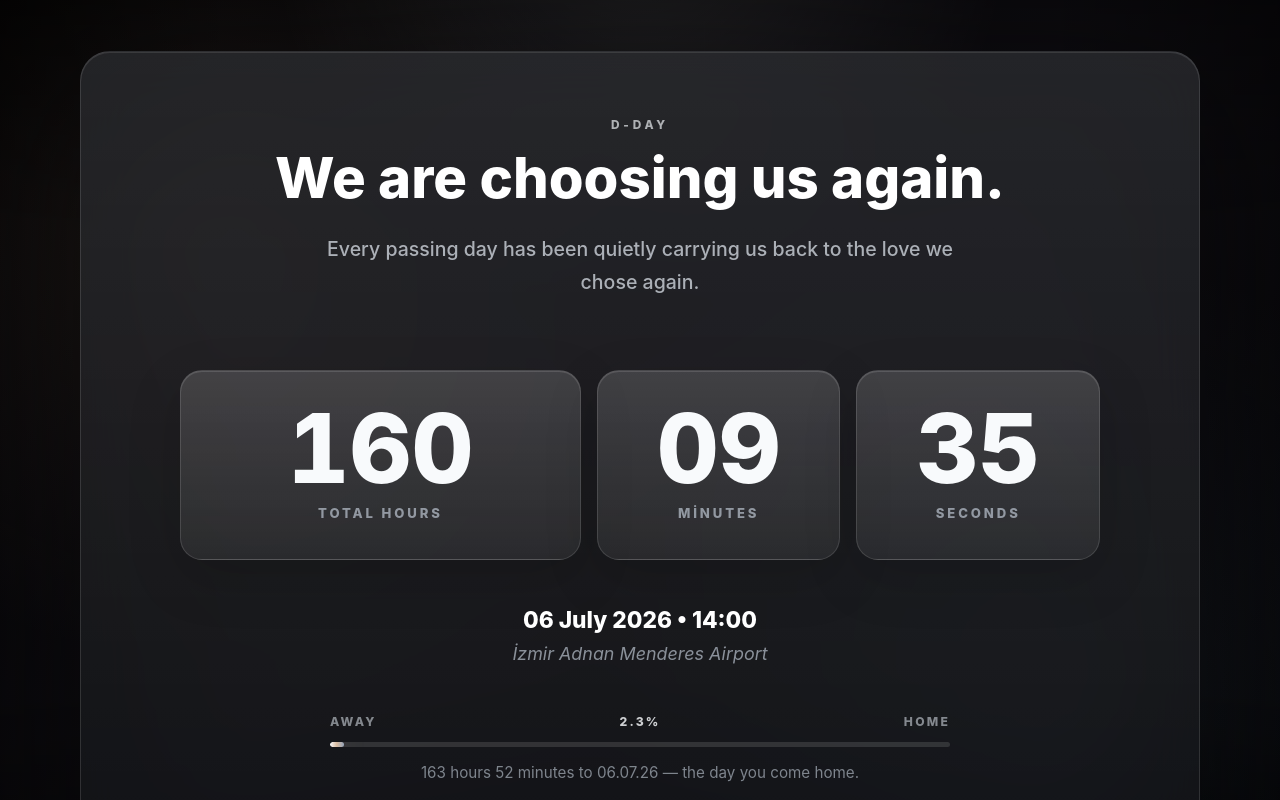
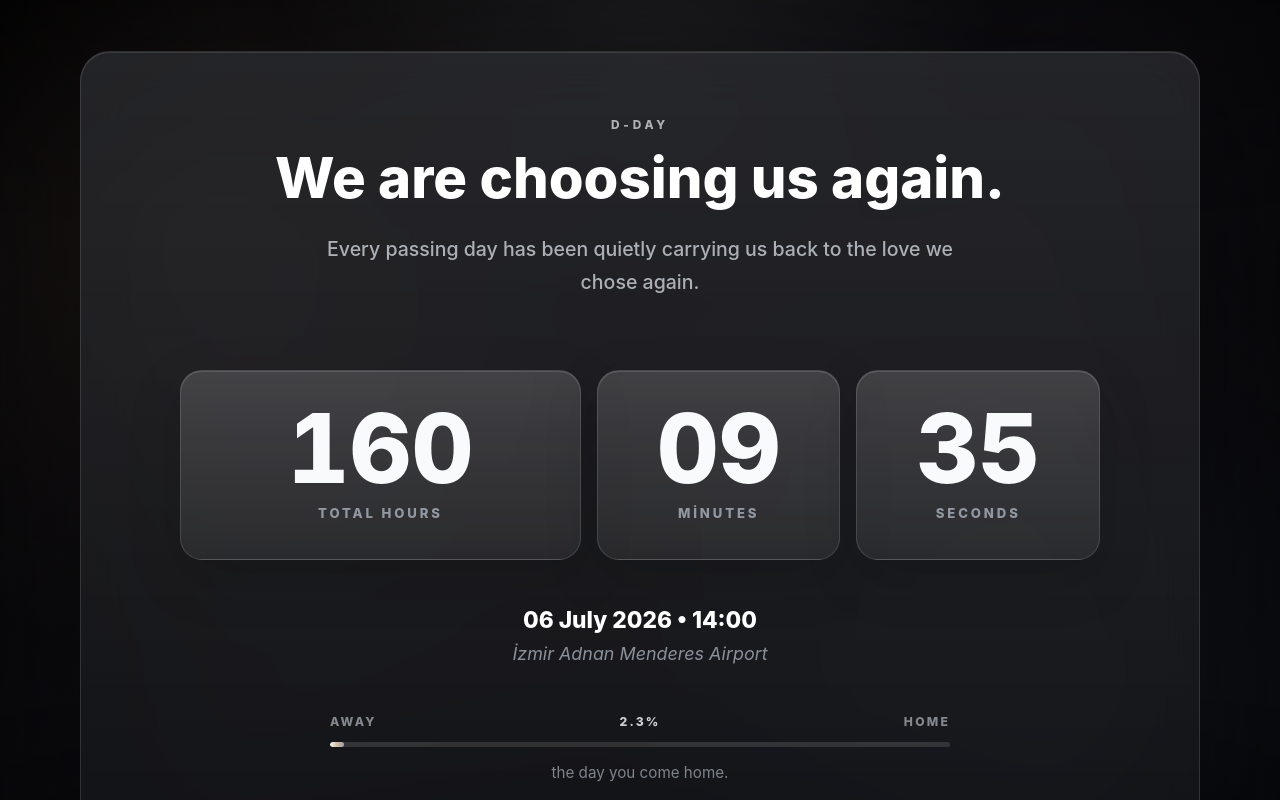
Before and after one commit to erdalyenigul/d-day, a Vue app: page / in a window 1280 px wide. Shown: the top 800 px of the page. Built offline with nearby package versions, Linux system fonts and the light colour scheme.

Commit message:
Shorten progress note

```diff
--- a/src/App.vue
+++ b/src/App.vue
@@ -80,7 +80,7 @@ onUnmounted(() => {
           <div class="progress-fill" :style="{ width: `${progress}%` }"></div>
         </div>
         <p class="progress-note">
-          163 hours 52 minutes to 06.07.26 — the day you come home.
+          the day you come home.
         </p>
       </div>
 
```
